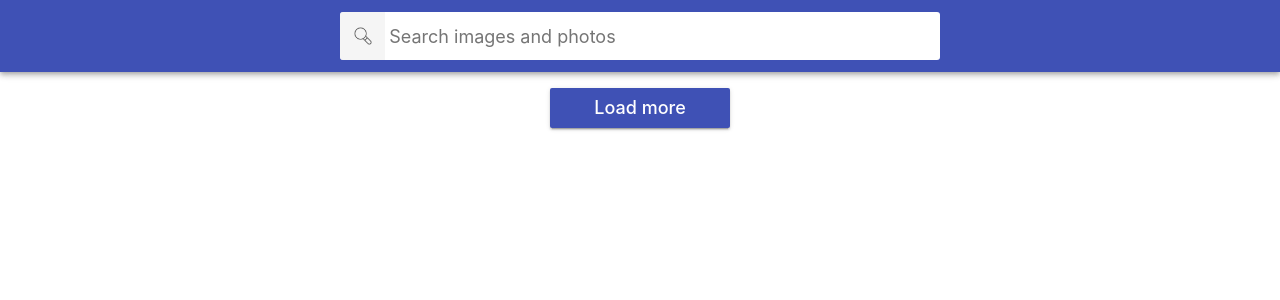
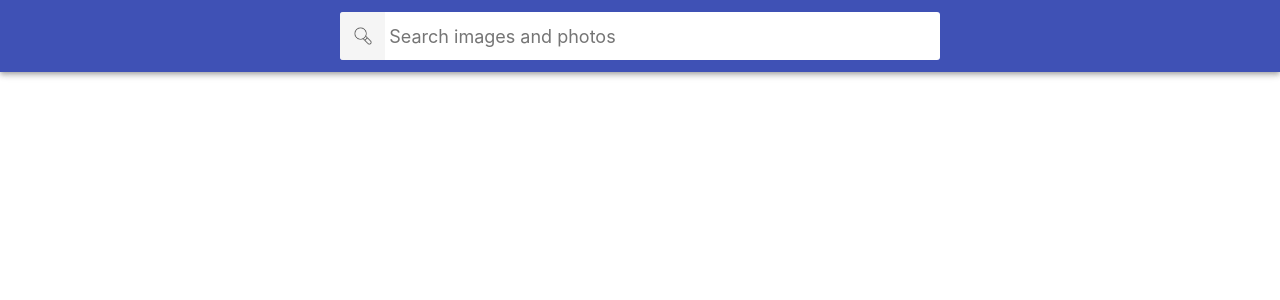
Before and after one commit to Andrew-Samoilov/goit-react-hw-03-image-finder, a React (Create React App) app: page / in a window 1280 px wide. Shown: the top 300 px of the page. Built offline with nearby package versions, Linux system fonts and the light colour scheme.

Commit message:
Update App.jsx
Don't show loadMore button if serchText is empty.

```diff
--- a/src/components/App.jsx
+++ b/src/components/App.jsx
@@ -13,7 +13,7 @@ export default class App extends Component {
     clickId: 1,
     imgUrl: '',
     imgTag: '',
-    // onLoading: false,
+    onLoading: false,
   }
 
   formSubmitHandler = data => {
@@ -73,7 +73,8 @@ export default class App extends Component {
           onLoading={this.togleLoading}
         />
         <footer className={css.footer}>
-          {!this.state.onLoading && (
+
+          {this.state.inputSearch!=='' && (
             <Button onLoadMore={this.handleLoad} />
           )}
 
```
